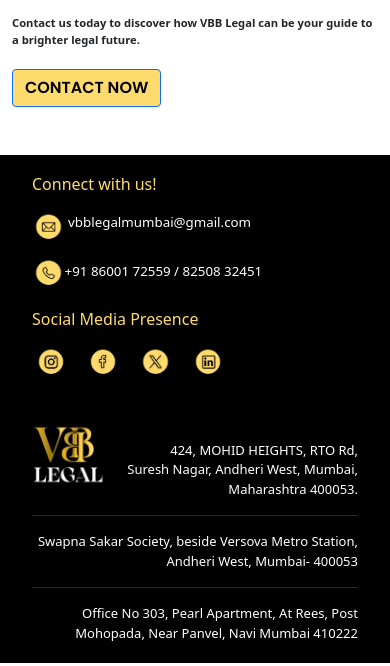
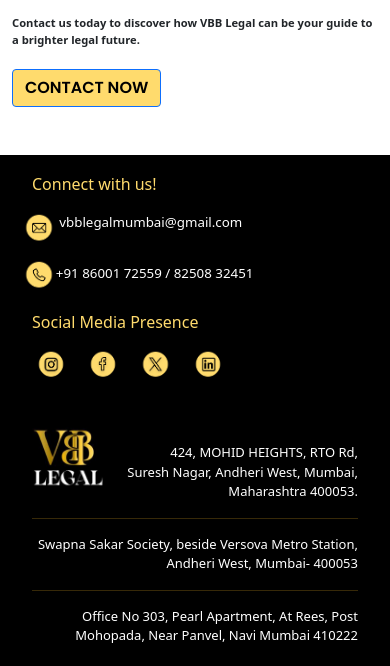
Before and after one commit to AtishKumar98/VBB_LAW_FIRM, a Django app: page /about_us/ in a window 390 px wide. Shown: the part 1193-1859 px from the top of the page. Run offline with Django 4.2, Linux system fonts and the light colour scheme; parts of the project's set-up code (start-up, migrations or seed data) failed here and were passed over; some libraries are stand-ins or nearby versions.

Commit message:
footer_changes_align_for_bt

```diff
--- a/templates/footer.html
+++ b/templates/footer.html
@@ -27,7 +27,13 @@
     .contact_images{
       width:14%;margin-top: 3%;
     }
-@media (max-width: 768px) {
+    .contact-info li{
+    margin-left: -3%;
+  }
+    @media (max-width: 768px) {
+  .contact-info li{
+    margin-left: -3%;
+  }
   .footer {
       padding-top: 20px;
       padding-bottom: 20px;
```
